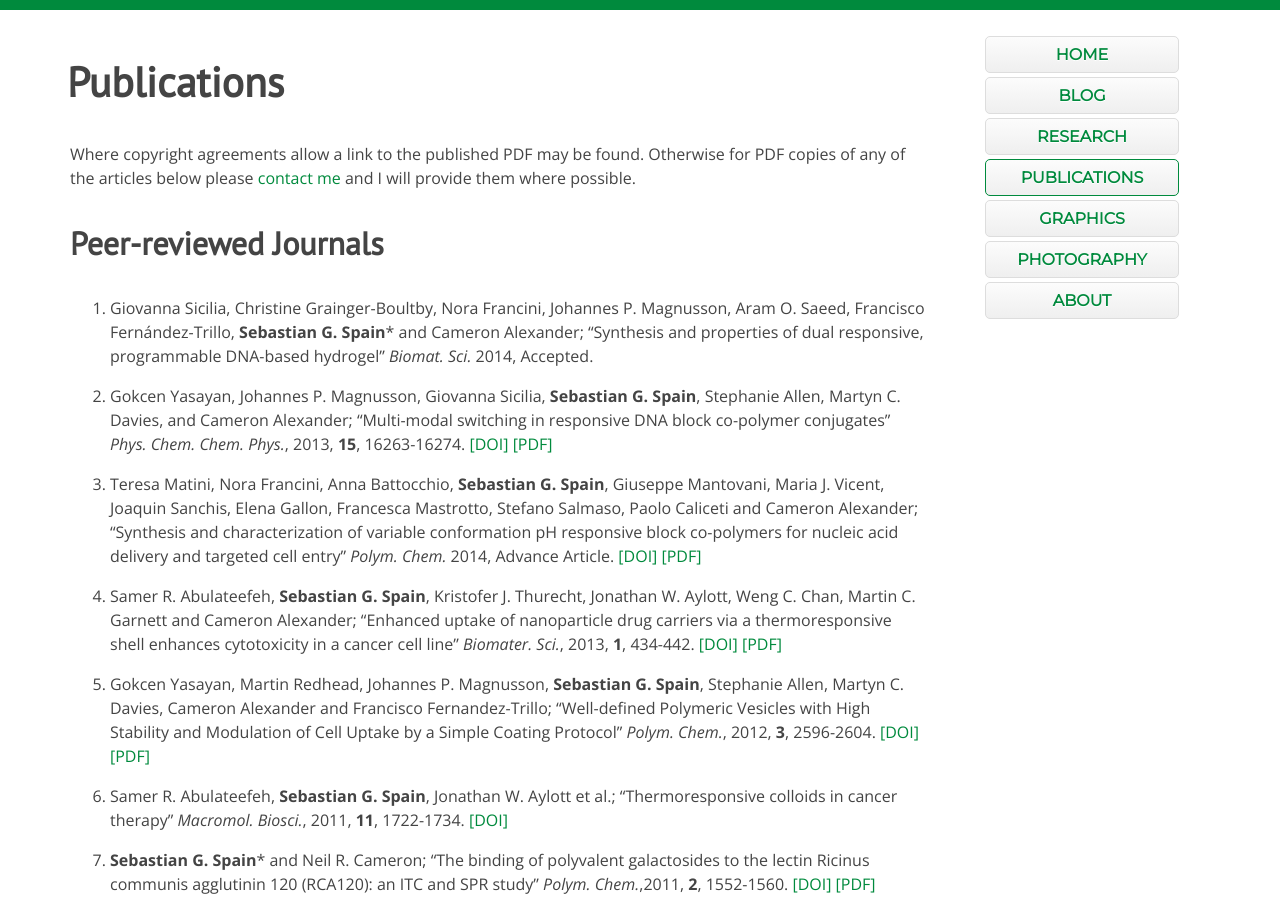
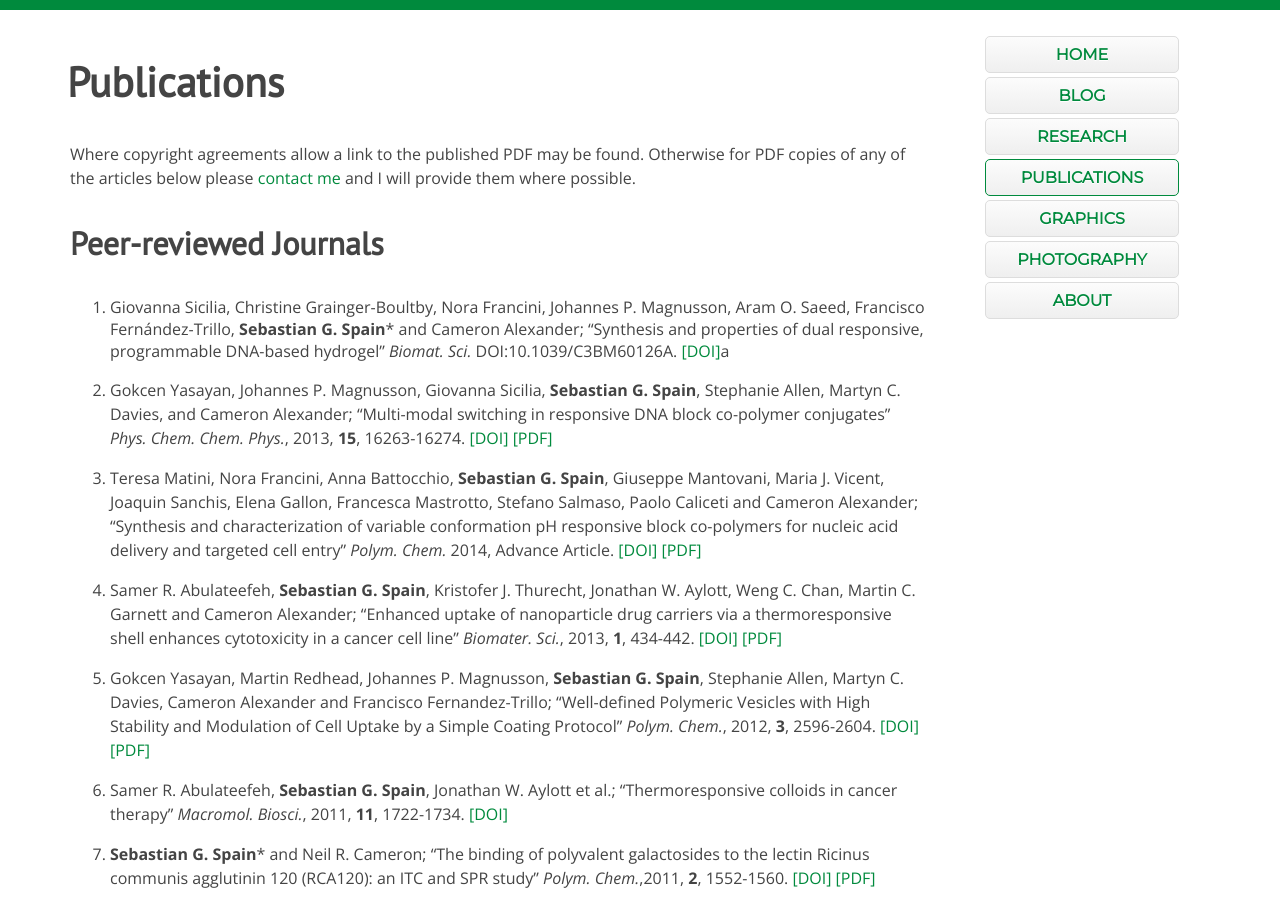
Before and after one commit to sebspain/sebspain.github.io, a Jekyll site: the page built from publications/index.md, in a window 1280 px wide and 900 px high. Built offline with Jekyll 4.4.1, drawn with Linux system fonts in a browser that asks for light colours; Markdown is read by kramdown in place of the engine named in the settings.

Commit message:
added DOI for Gio's paper

```diff
--- a/publications/index.md
+++ b/publications/index.md
@@ -7,8 +7,8 @@ Where copyright agreements allow a link to the published PDF may be found. Other
 
 ###Peer-reviewed Journals
 
-1. Giovanna Sicilia, Christine Grainger-Boultby, Nora Francini, Johannes P. Magnusson, Aram O. Saeed, Francisco Fernández-Trillo, <strong>Sebastian G. Spain</strong>* and Cameron Alexander; "Synthesis and properties of dual responsive, programmable DNA-based hydrogel" <em>Biomat. Sci.</em> 2014, Accepted.
-
+1. Giovanna Sicilia, Christine Grainger-Boultby, Nora Francini, Johannes P. Magnusson, Aram O. Saeed, Francisco Fernández-Trillo, <strong>Sebastian G. Spain</strong>* and Cameron Alexander; "Synthesis and properties of dual responsive, programmable DNA-based hydrogel" <em>Biomat. Sci.</em> DOI:10.1039/C3BM60126A. [\[DOI\]](http://dx.doi.org/10.1039/C3BM60126A
+)a
 1. Gokcen Yasayan, Johannes P. Magnusson, Giovanna Sicilia, <strong>Sebastian G. Spain</strong>, Stephanie Allen, Martyn C. Davies, and Cameron Alexander; "Multi-modal switching in responsive DNA block co-polymer conjugates" <em>Phys. Chem. Chem. Phys.</em>, 2013, <strong>15</strong>, 16263-16274. [\[DOI\]](http://dx.doi.org/10.1039/C3CP52243A) [\[PDF\]](/publications/PDFs/c3cp52243a.pdf)
 
 1. Teresa Matini, Nora Francini, Anna Battocchio, <strong>Sebastian G. Spain</strong>, Giuseppe Mantovani, Maria J. Vicent, Joaquin Sanchis, Elena Gallon, Francesca Mastrotto, Stefano Salmaso, Paolo Caliceti and Cameron Alexander; "Synthesis and characterization of variable conformation pH responsive block co-polymers for nucleic acid delivery and targeted cell entry" <em>Polym. Chem.</em> 2014, Advance Article. [\[DOI\]](http://dx.doi.org/10.1039/C3PY00744H) [\[PDF\]](/publications/PDFs/c3py00744h.pdf)
@@ -29,7 +29,7 @@ Where copyright agreements allow a link to the published PDF may be found. Other
 
 1. <strong>Sebastian G. Spain</strong>, Matthew I. Gibson and Neil R. Cameron; "Recent Advances in the Synthesis of Well-defined Glycopolymers" <em>J. Polym. Sci. Part A Polym. Chem.</em> 2007, <strong>45</strong>, 2059-2072. [\[DOI\]](http://dx.doi.org/10.1002/pola.22106)
 
-1. <strong>Sebastian G. Spain</strong>, Luca Albertin and Neil R. Cameron; "Facile in Situ Preparation of Biologically Active Multivalent Glyconanoparticles", <em>Chem. Commun.</em> 2006, 4198-4200. 	[\[DOI\]](http://dx.doi.org/10.1039/b608383h) [\[PDF\]](/publications/PDFs/b608383h.pdf)
+1. <strong>Sebastian G. Spain</strong>, Luca Albertin and Neil R. Cameron; "Facile in Situ Preparation of Biologically Active Multivalent Glyconanoparticles", <em>Chem. Commun.</em> 2006, 4198-4200. [\[DOI\]](http://dx.doi.org/10.1039/b608383h) [\[PDF\]](/publications/PDFs/b608383h.pdf)
 
 ###Book Chapters
 
```
